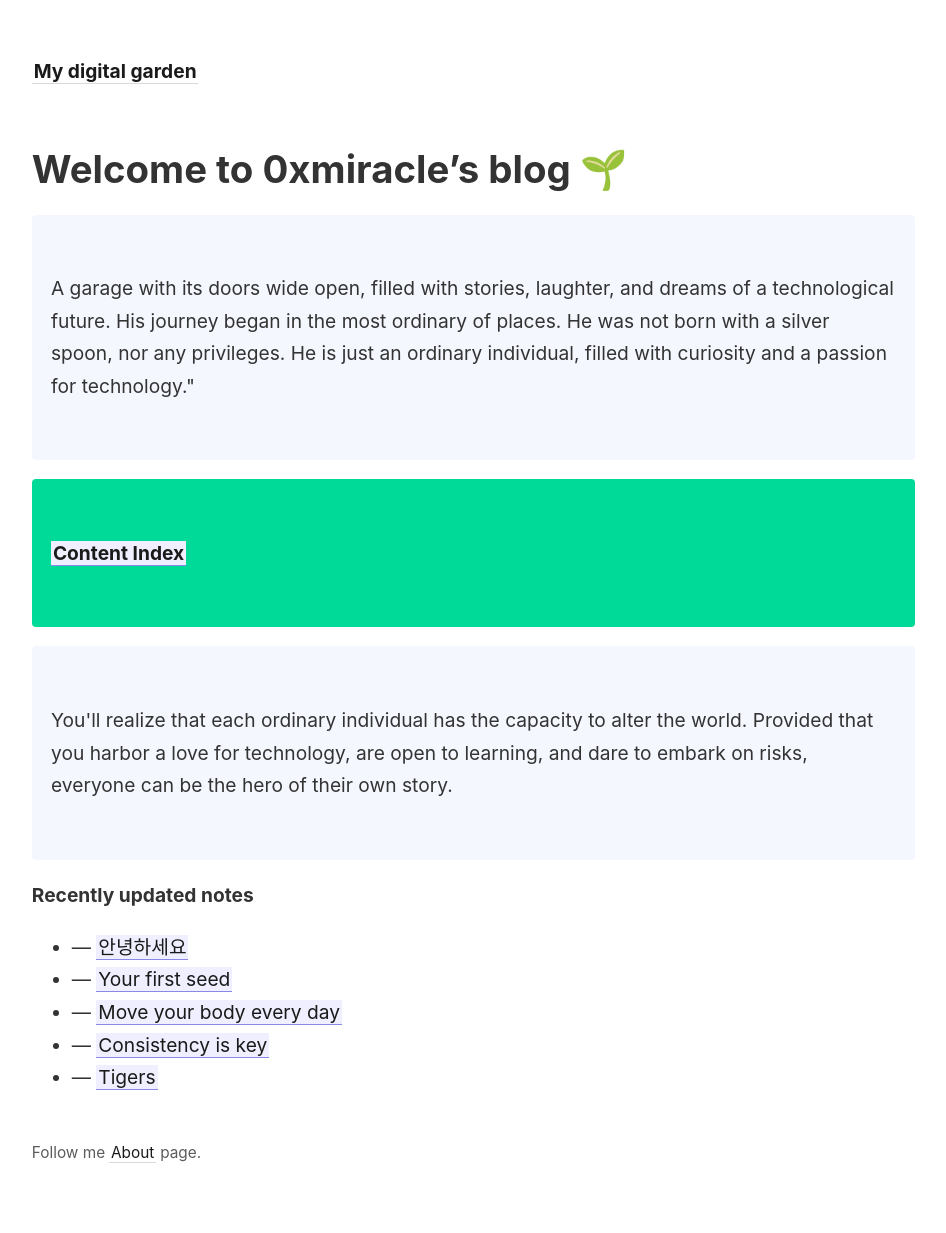
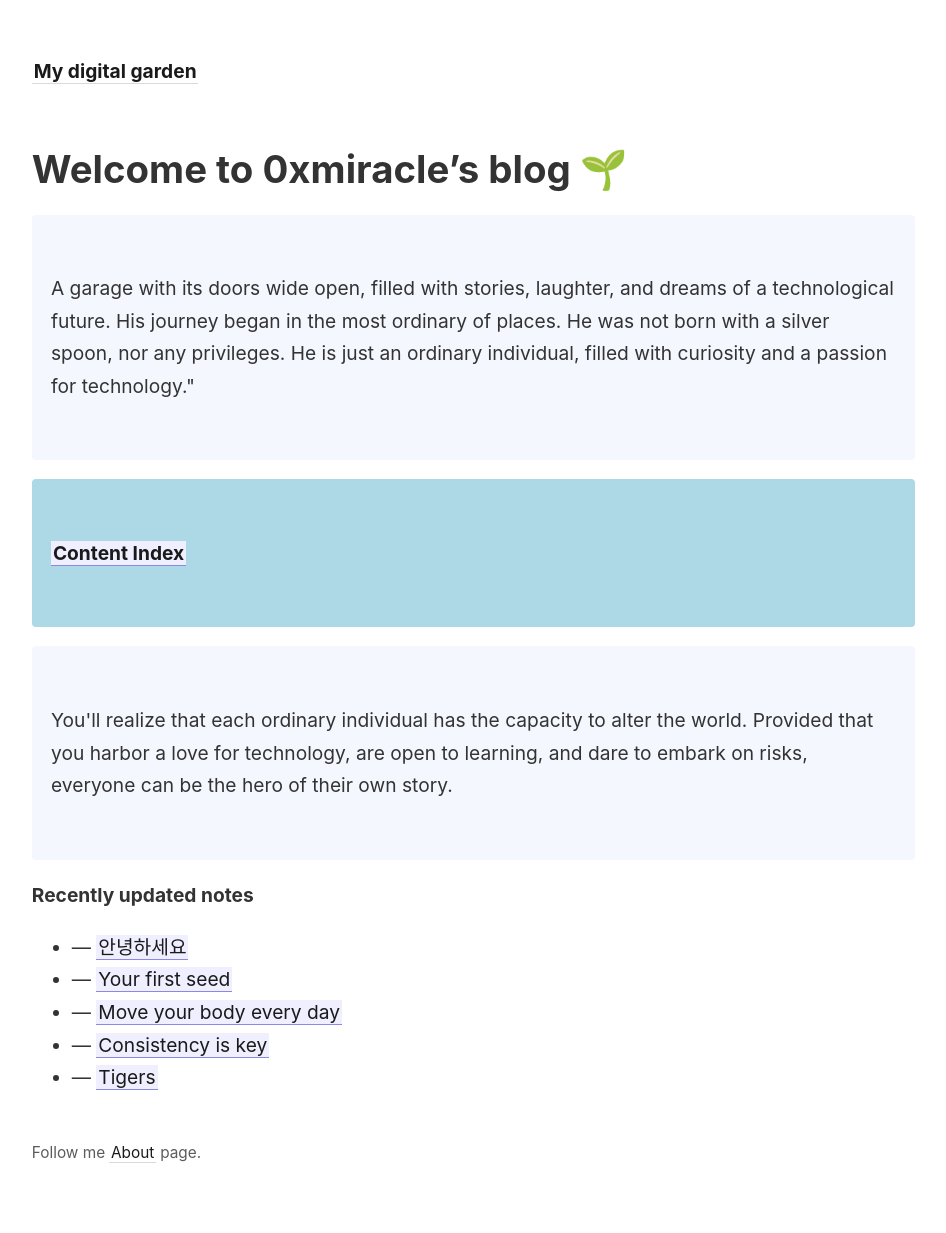
Before and after one commit to lkyxuan/bbbblog, a Jekyll site: the page built from _pages/index.md, in a window 1280 px wide. Shown: the whole page, without its empty margins (45-991 px from the left). Built offline with Jekyll 4.4.1, drawn with Linux system fonts in a browser that asks for light colours.

Commit message:
Update index.md

```diff
--- a/_pages/index.md
+++ b/_pages/index.md
@@ -12,7 +12,7 @@ permalink: /
 
  A garage with its doors wide open, filled with stories, laughter, and dreams of a technological future. His journey began in the most ordinary of places. He was not born with a silver spoon, nor any privileges. He is just an ordinary individual, filled with curiosity and a passion for technology."
 </p>
-<p style="padding: 3em 1em; background: #00da98; border-radius: 4px;">
+<p style="padding: 3em 1em; background: #add8e6; border-radius: 4px;">
 <span style="font-weight: bold">[[Content Index]]</span>
 </p>
 <p style="padding: 3em 1em; background: #f5f7ff; border-radius: 4px;">
```
